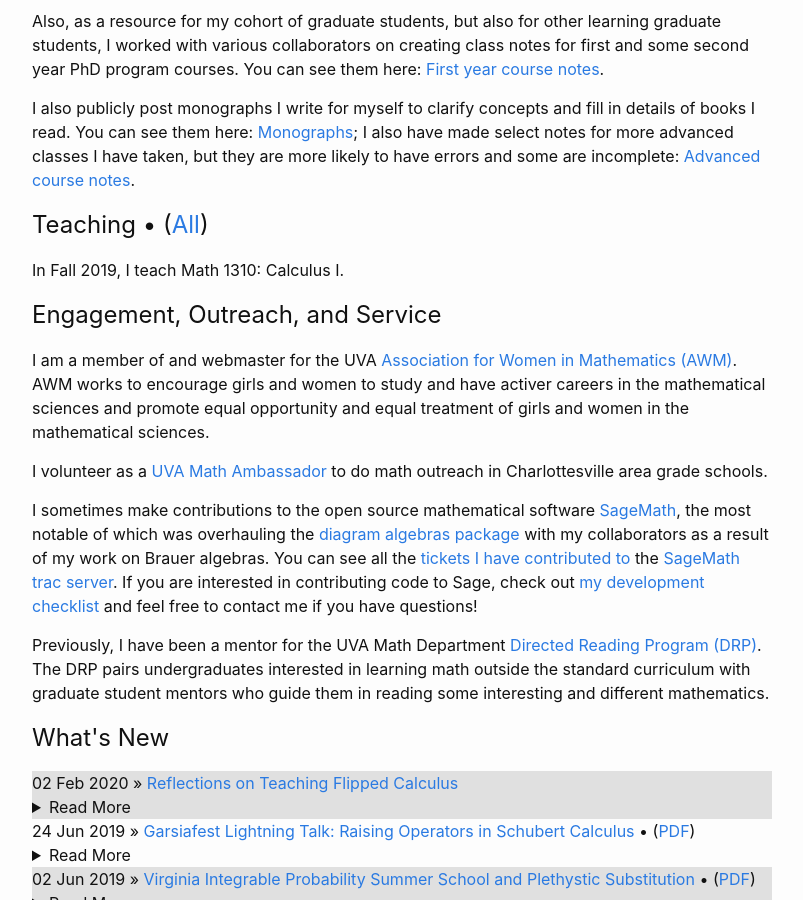
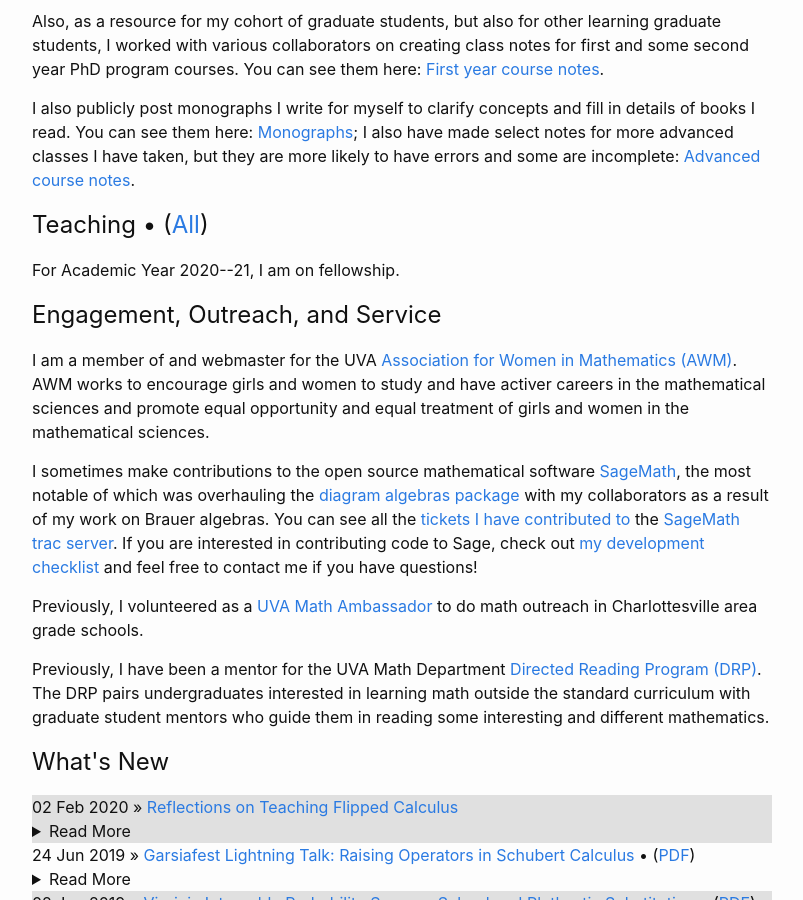
Before and after one commit to ghseeli/ghseeli.github.io, a Jekyll site: the page built from index.html, in a window 1280 px wide and 900 px high, scrolled down 1215 px. Shown: the whole window, without its empty margins (238-1041 px from the left). Built offline with Jekyll 4.4.1, drawn with Linux system fonts in a browser that asks for light colours; formulas are drawn with MathJax 3.

Commit message:
Update index.html

```diff
--- a/index.html
+++ b/index.html
@@ -27,11 +27,11 @@ exclude: true
 		<p>Also, as a resource for my cohort of graduate students, but also for other learning graduate students, I worked with various collaborators on creating class notes for first and some second year PhD program courses. You can see them here: <a href="http://ghseeli.github.io/grad-school-notes">First year course notes</a>.</p>
 		<p>I also publicly post monographs I write for myself to clarify concepts and fill in details of books I read. You can see them here: <a href="http://ghseeli.github.io/grad-school-writings/monographs">Monographs</a>; I also have made select notes for more advanced classes I have taken, but they are more likely to have errors and some are incomplete: <a href="http://ghseeli.github.io/grad-school-writings/class-notes">Advanced course notes</a>.</p>
 	<h2>Teaching &bull; (<a href="https://ghseeli.github.io/teaching/teaching.html">All</a>)</h2>
-		<p>In Fall 2019, I teach Math 1310: Calculus I.</p>
+		<p>For Academic Year 2020--21, I am on fellowship.</p>
 	<h2>Engagement, Outreach, and Service</h2>
 		<p>I am a member of and webmaster for the UVA <a href="http://math.virginia.edu/awm/">Association for Women in Mathematics (AWM)</a>. AWM works to encourage girls and women to study and have activer careers in the mathematical sciences and promote equal opportunity and equal treatment of girls and women in the mathematical sciences.</p>
-		<p>I volunteer as a <a href="http://indorgs.virginia.edu/MathAmbassadors/">UVA Math Ambassador</a> to do math outreach in Charlottesville area grade schools.</p>
 		<p>I sometimes make contributions to the open source mathematical software <a href="https://www.sagemath.org/">SageMath</a>, the most notable of which was overhauling the <a href="https://doc.sagemath.org/html/en/reference/algebras/sage/combinat/diagram_algebras.html">diagram algebras package</a> with my collaborators as a result of my work on Brauer algebras. You can see all the <a href="https://trac.sagemath.org/search?q=ghseeli&noquickjump=1&ticket=on">tickets I have contributed to</a> the <a href="https://trac.sagemath.org/">SageMath trac server</a>. If you are interested in contributing code to Sage, check out <a href="sage/sage_checklist">my development checklist</a> and feel free to contact me if you have questions!</p>
+		<p>Previously, I volunteered as a <a href="http://indorgs.virginia.edu/MathAmbassadors/">UVA Math Ambassador</a> to do math outreach in Charlottesville area grade schools.</p>
 		<p>Previously, I have been a mentor for the UVA Math Department <a href="http://math.virginia.edu/drp/">Directed Reading Program (DRP)</a>. The DRP pairs undergraduates interested in learning math outside the standard curriculum with graduate student mentors who guide them in reading some interesting and different mathematics.</p>
 	<h2>What's New</h2>
 		<div class="all-posts">
```
